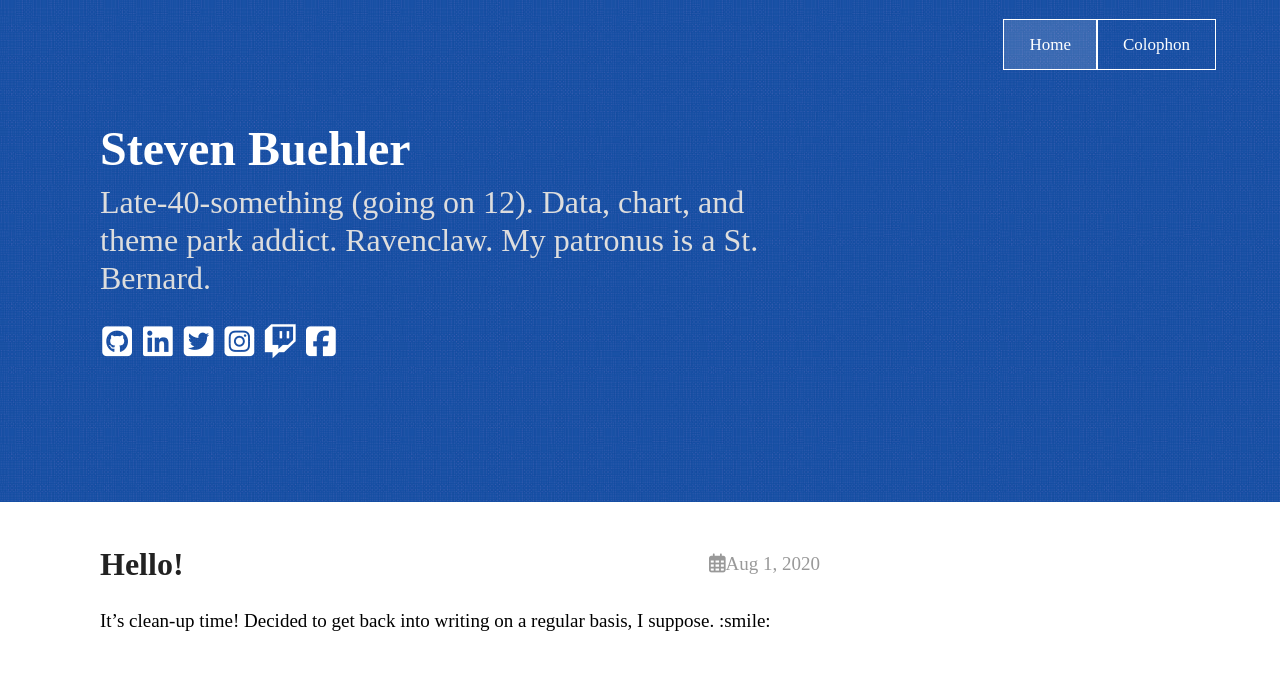
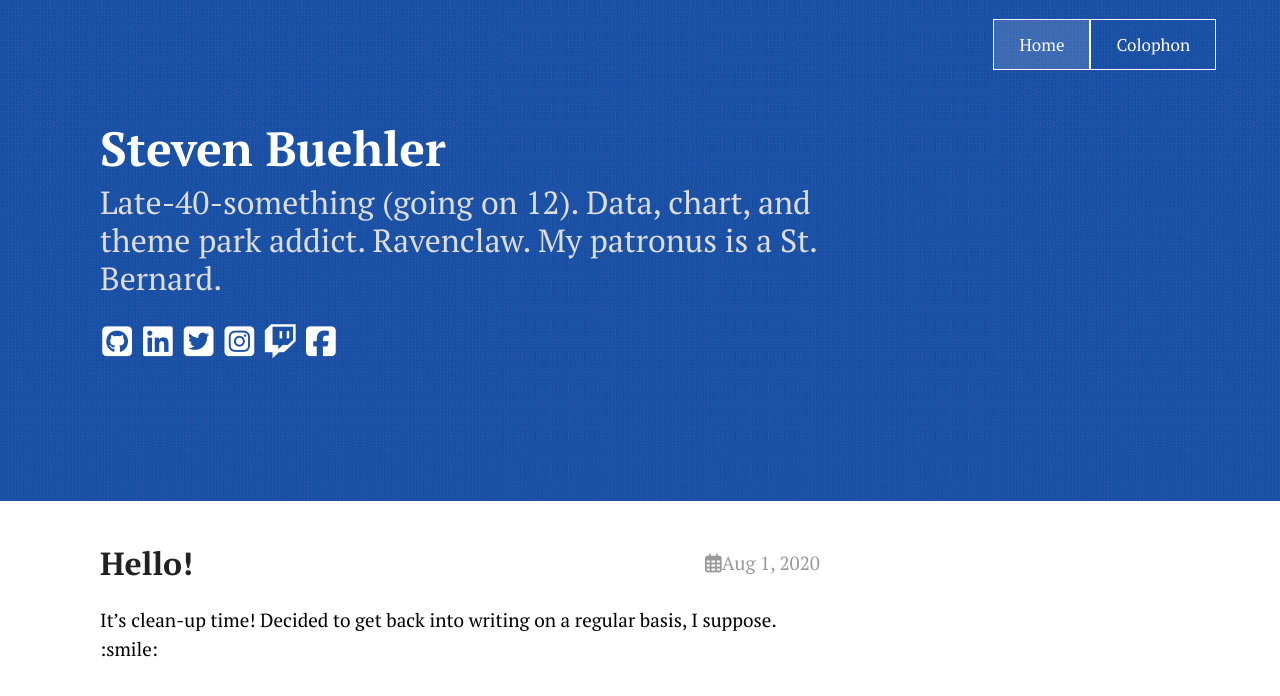
Before and after one commit to stevenbuehler/stevenbuehler.github.io, a Jekyll site: the page built from index.md, in a window 1280 px wide. Shown: the top 696 px of the page. Built offline with Jekyll 4.4.1, drawn with Linux system fonts in a browser that asks for light colours; nearby versions of some CDN libraries; some web fonts are replaced.

Commit message:
check that. PT Serif.

```diff
--- a/_sass/theme.scss
+++ b/_sass/theme.scss
@@ -2,7 +2,7 @@
 @import 'ext/normalize';
 @import 'begin';
 @import 'syntax';
-@import url('https://fonts.googleapis.com/css2?family=Gentium+Basic:ital,wght@0,400;0,700;1,400;1,700&display=swap');
+@import url('https://fonts.googleapis.com/css2?family=PT+Serif:ital,wght@0,400;0,700;1,400;1,700&display=swap');
 
 $linkColor: #999;
 $mobileW: 768px;
@@ -18,7 +18,7 @@ $lightGray: #eee;
 }
 
 body {
-	font-family: 'Gentium Basic', serif;
+	font-family: 'PT Serif', serif;
 	@include fluidType(16px, 19px);
 	line-height: 1.55em;
 	margin: 0;
```
